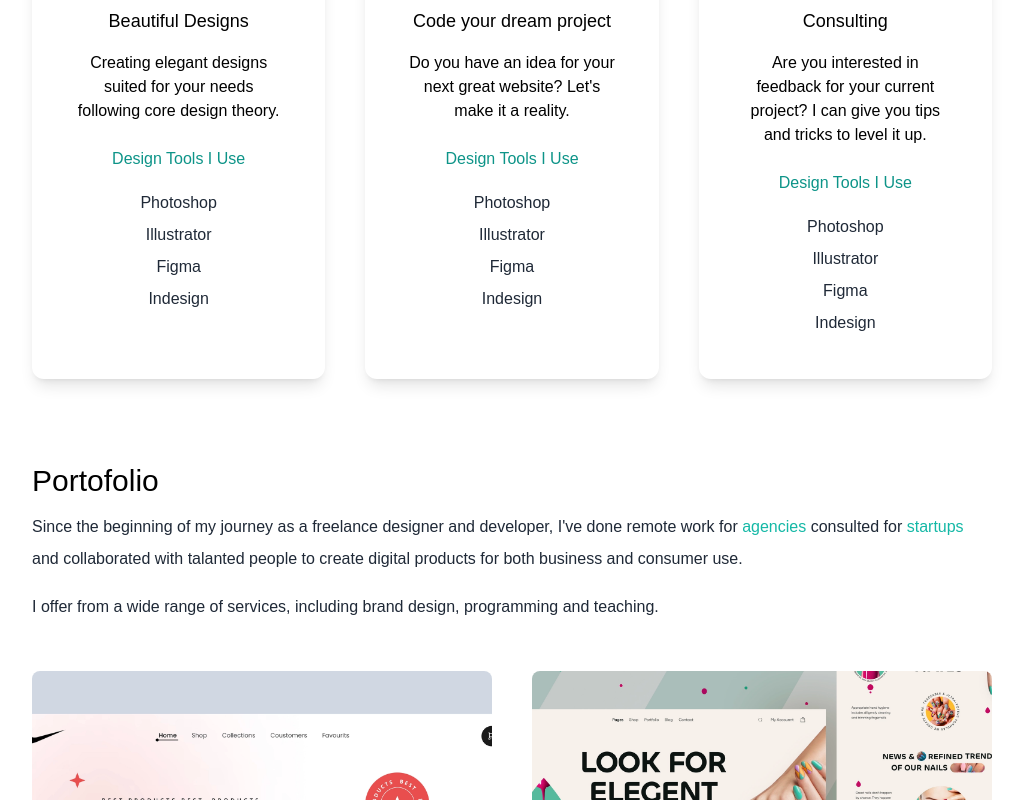
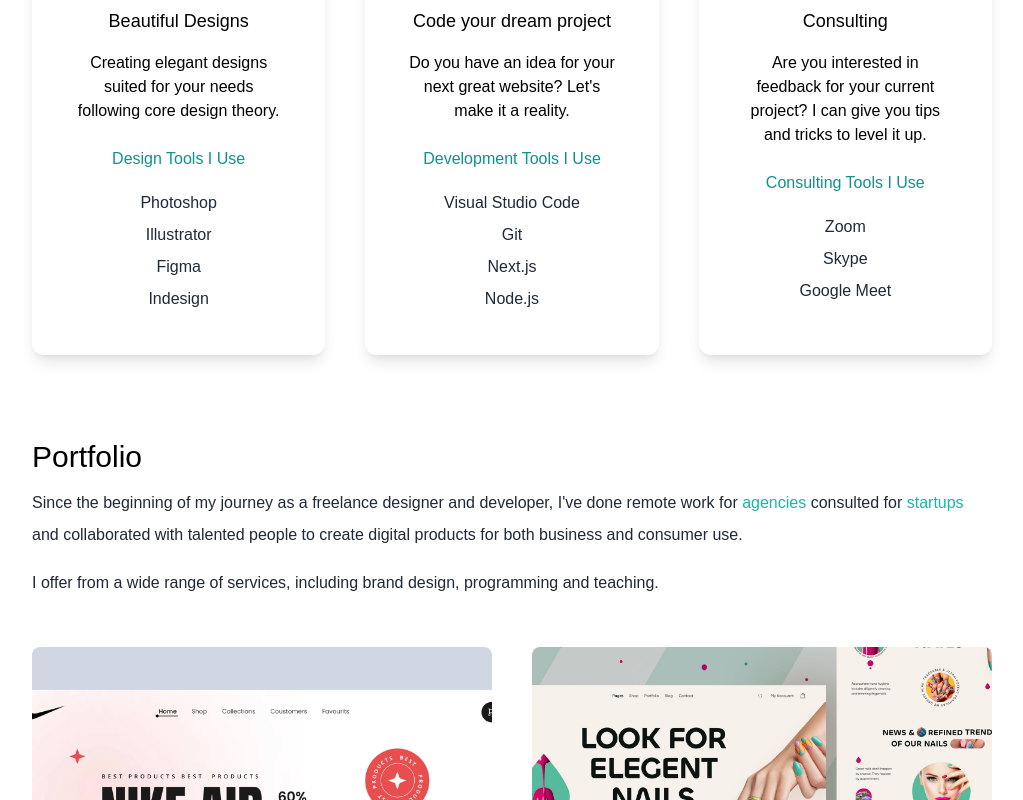
Before and after one commit to Venath/portfolio, a Next.js app: page / in a window 1280 px wide. Shown: the part 1380-2180 px from the top of the page, without its empty margins (128-1151 px from the left). Built offline with nearby package versions, Linux system fonts and the light colour scheme.

Commit message:
Update index.js

```diff
--- a/pages/index.js
+++ b/pages/index.js
@@ -78,7 +78,7 @@ export default function Home() {
               developer, I've done remote work for
               <span className="text-teal-500"> agencies </span>
               consulted for <span className="text-teal-500">startups </span>
-              and collaborated with talanted people to create digital products
+              and collaborated with talented people to create digital products
               for both business and consumer use.
             </p>
             <p className="text-md py-2 leading-8 text-gray-800 dark:text-gray-200">
@@ -87,11 +87,9 @@ export default function Home() {
             </p>
           </div>
           <div className="lg:flex gap-10">
-            <div className="text-center shadow-lg p-10 rounded-xl my-10  dark:bg-white flex-1">
+            <div className="text-center shadow-lg p-10 rounded-xl my-10 dark:bg-white flex-1">
               <Image src={design} width={100} height={100} />
-              <h3 className="text-lg font-medium pt-8 pb-2  ">
-                Beautiful Designs
-              </h3>
+              <h3 className="text-lg font-medium pt-8 pb-2">Beautiful Designs</h3>
               <p className="py-2">
                 Creating elegant designs suited for your needs following core
                 design theory.
@@ -104,43 +102,42 @@ export default function Home() {
             </div>
             <div className="text-center shadow-lg p-10 rounded-xl my-10 dark:bg-white flex-1">
               <Image src={code} width={100} height={100} />
-              <h3 className="text-lg font-medium pt-8 pb-2 ">
+              <h3 className="text-lg font-medium pt-8 pb-2">
                 Code your dream project
               </h3>
               <p className="py-2">
                 Do you have an idea for your next great website? Let's make it a
                 reality.
               </p>
-              <h4 className="py-4 text-teal-600">Design Tools I Use</h4>
-              <p className="text-gray-800 py-1">Photoshop</p>
-              <p className="text-gray-800 py-1">Illustrator</p>
-              <p className="text-gray-800 py-1">Figma</p>
-              <p className="text-gray-800 py-1">Indesign</p>
+              <h4 className="py-4 text-teal-600">Development Tools I Use</h4>
+              <p className="text-gray-800 py-1">Visual Studio Code</p>
+              <p className="text-gray-800 py-1">Git</p>
+              <p className="text-gray-800 py-1">Next.js</p>
+              <p className="text-gray-800 py-1">Node.js</p>
             </div>
             <div className="text-center shadow-lg p-10 rounded-xl my-10 dark:bg-white flex-1">
               <Image src={consulting} width={100} height={100} />
-              <h3 className="text-lg font-medium pt-8 pb-2 ">Consulting</h3>
+              <h3 className="text-lg font-medium pt-8 pb-2">Consulting</h3>
               <p className="py-2">
                 Are you interested in feedback for your current project? I can
                 give you tips and tricks to level it up.
               </p>
-              <h4 className="py-4 text-teal-600">Design Tools I Use</h4>
-              <p className="text-gray-800 py-1">Photoshop</p>
-              <p className="text-gray-800 py-1">Illustrator</p>
-              <p className="text-gray-800 py-1">Figma</p>
-              <p className="text-gray-800 py-1">Indesign</p>
+              <h4 className="py-4 text-teal-600">Consulting Tools I Use</h4>
+              <p className="text-gray-800 py-1">Zoom</p>
+              <p className="text-gray-800 py-1">Skype</p>
+              <p className="text-gray-800 py-1">Google Meet</p>
             </div>
           </div>
         </section>
         <section className="py-10">
           <div>
-            <h3 className="text-3xl py-1 dark:text-white ">Portofolio</h3>
+            <h3 className="text-3xl py-1 dark:text-white">Portfolio</h3>
             <p className="text-md py-2 leading-8 text-gray-800 dark:text-gray-200">
               Since the beginning of my journey as a freelance designer and
               developer, I've done remote work for
               <span className="text-teal-500"> agencies </span>
               consulted for <span className="text-teal-500">startups </span>
-              and collaborated with talanted people to create digital products
+              and collaborated with talented people to create digital products
               for both business and consumer use.
             </p>
             <p className="text-md py-2 leading-8 text-gray-800 dark:text-gray-200">
@@ -149,7 +146,7 @@ export default function Home() {
             </p>
           </div>
           <div className="flex flex-col gap-10 py-10 lg:flex-row lg:flex-wrap">
-            <div className="basis-1/3 flex-1 ">
+            <div className="basis-1/3 flex-1">
               <Image
                 className="rounded-lg object-cover"
                 width={"100%"}
@@ -205,6 +202,46 @@ export default function Home() {
             </div>
           </div>
         </section>
+        <section>
+          <div>
+            <h3 className="text-3xl py-1 dark:text-white">Academic Projects</h3>
+            <div className="py-5">
+              <h4 className="text-2xl py-2 dark:text-white">First Year First Semester (GPA - 2.987)</h4>
+              <ul className="list-disc list-inside text-md py-2 leading-8 text-gray-800 dark:text-gray-200">
+                <li>Introduction to Programming (C Language)</li>
+                <li>Introduction to Computer Systems</li>
+                <li>Communication Skills</li>
+                <li>Mathematics for Computing</li>
+              </ul>
+            </div>
+            <div className="py-5">
+              <h4 className="text-2xl py-2 dark:text-white">First Year Second Semester (GPA - 3.285)</h4>
+              <ul className="list-disc list-inside text-md py-2 leading-8 text-gray-800 dark:text-gray-200">
+                <li>Object Oriented Concepts (C++ Language)</li>
+                <li>Software Process Modeling</li>
+                <li>English for Academic Purposes</li>
+                <li>Information Systems & Data Modeling</li>
+                <li>Internet & Web Technologies (HTML, PHP, JS)</li>
+              </ul>
+              <p className="py-2 text-gray-800 dark:text-gray-200">
+                Completing a group project on developing a website on "Online Land selling System" using HTML, PHP, CSS, JavaScript.
+              </p>
+            </div>
+            <div className="py-5">
+              <h4 className="text-2xl py-2 dark:text-white">Second Year First Semester (GPA)</h4>
+              <ul className="list-disc list-inside text-md py-2 leading-8 text-gray-800 dark:text-gray-200">
+                <li>Object Oriented Programming (Java Language)</li>
+                <li>Operating Systems and System Administration</li>
+                <li>Computer Networks</li>
+                <li>Database Management Systems</li>
+                <li>Software Engineering</li>
+              </ul>
+              <p className="py-2 text-gray-800 dark:text-gray-200">
+                Completing a group project on developing a web application on "Online medicine and drug ordering system" using MVC Architecture.
+              </p>
+            </div>
+          </div>
+        </section>
       </main>
     </div>
   );
```
